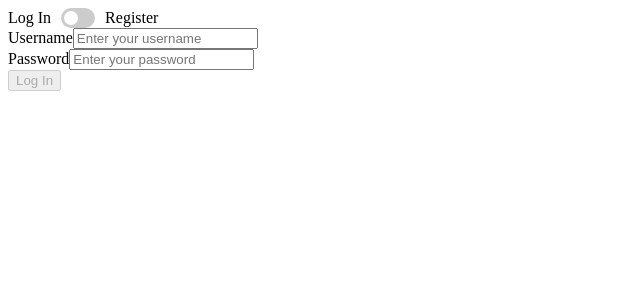
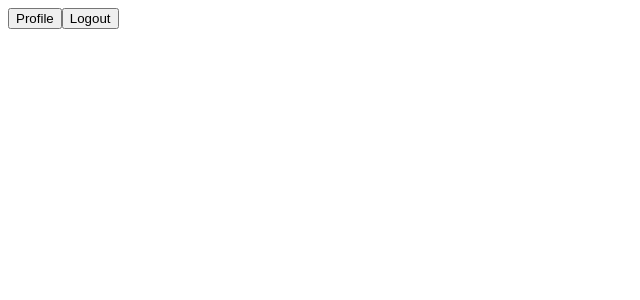
Before and after one commit to Juebana/ProjecteExchange, an Angular app in the folder frontend/: page / in a window 1280 px wide. Shown: the top 300 px of the page, without its empty margins (0-640 px from the left). Built offline with nearby package versions, Linux system fonts and the light colour scheme.

Commit message:
implemented the test on login component that should redirect to the dashboard after successful login

```diff
--- a/frontend/src/app/app.component.html
+++ b/frontend/src/app/app.component.html
@@ -1,2 +1,2 @@
-<app-sda-login></app-sda-login>
+<app-nav-bar></app-nav-bar>
 <!-- <router-outlet /> -->
--- a/frontend/src/app/app.component.ts
+++ b/frontend/src/app/app.component.ts
@@ -1,11 +1,12 @@
 import { Component } from '@angular/core';
 import { RouterOutlet } from '@angular/router';
 import { LoginComponent } from "./components/login/login.component";
+import { NavBarComponent } from "./components/nav-bar/nav-bar.component";
 
 @Component({
   selector: 'app-root',
   standalone: true,
-  imports: [RouterOutlet, LoginComponent],
+  imports: [RouterOutlet, LoginComponent, NavBarComponent],
   templateUrl: './app.component.html',
   styleUrl: './app.component.css'
 })
```
Also changed, not shown: 1 other file (tests, documents, lock files or other folders).
